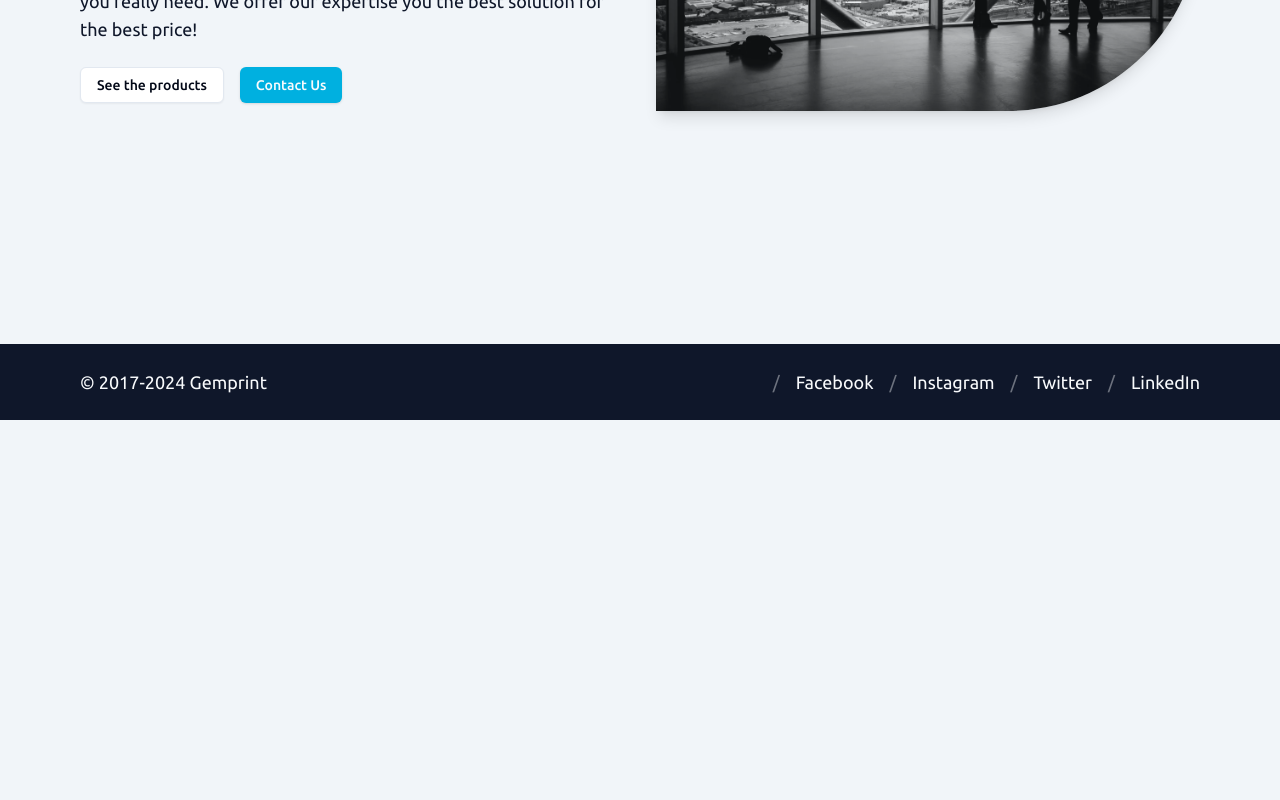
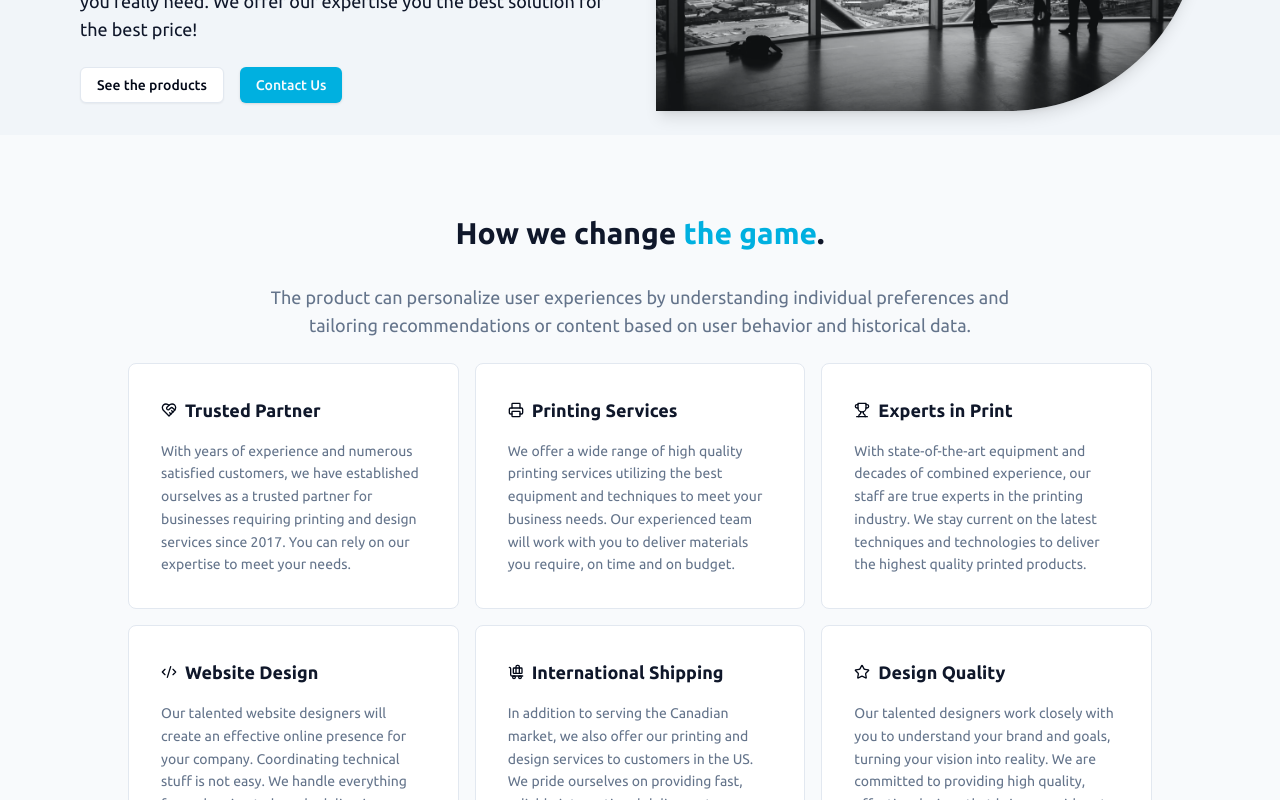
Before and after one commit to propbono/gemprint.ca, a Next.js app: page /about in a window 1280 px wide. Shown: the part 380-1180 px from the top of the page. Before the commit the page ends 800 px from the top, so only its background shows below. Built offline with nearby package versions, Linux system fonts and the light colour scheme.

Commit message:
feat: add services section in about page

```diff
--- a/src/app/(public)/about/page.tsx
+++ b/src/app/(public)/about/page.tsx
@@ -1,14 +1,17 @@
 import { Container } from "@/components/container";
 import { Heading } from "@/components/heading";
+import { LinkCard } from "@/components/link-card";
 import { Section } from "@/components/section";
 import { Button } from "@/components/ui";
 import aboutImage from "@/images/about.webp";
+import { LINK_CARD_ITEMS } from "@/utils/constants";
 import Image from "next/image";
 import Link from "next/link";
 
 export default function About() {
   return (
-    <Section title="about">
+    <>
+      <Section id="about">
         <Container className="flex items-center justify-center gap-8">
           <div className="w-full md:w-1/2">
             <Heading as="h1">Experts in Print</Heading>
@@ -23,8 +26,8 @@ export default function About() {
               </p>
               <p>
                 We will do our best to understand your needs and offer you what
-              you really need. We offer our expertise you the best solution for
-              the best price!
+                you really need. We offer our expertise you the best solution
+                for the best price!
               </p>
             </div>
             <div className="mt-6 flex w-full flex-wrap items-center gap-4">
@@ -49,5 +52,26 @@ export default function About() {
           </div>
         </Container>
       </Section>
+      <Section className=" bg-slate-50" id="services">
+        <Container className="space-y-6 px-4 py-8 md:py-12 lg:py-20">
+          <div className="mx-auto flex max-w-[58rem] flex-col items-center space-y-4 text-center">
+            <Heading as="h2">
+              How we change <span className="text-primary">the game</span>.
+            </Heading>
+            {/* TODO: Change this paragraph verbiage */}
+            <p className="max-w-[85%] leading-normal text-muted-foreground sm:text-lg sm:leading-7">
+              The product can personalize user experiences by understanding
+              individual preferences and tailoring recommendations or content
+              based on user behavior and historical data.
+            </p>
+          </div>
+          <div className="mx-auto grid justify-center gap-4 sm:grid-cols-2 md:max-w-[64rem] md:grid-cols-3">
+            {LINK_CARD_ITEMS.map((linkCard) => (
+              <LinkCard card={linkCard} key={linkCard.title} />
+            ))}
+          </div>
+        </Container>
+      </Section>
+    </>
   );
 }
```
Lines whose indentation alone changed are shown as unchanged.
